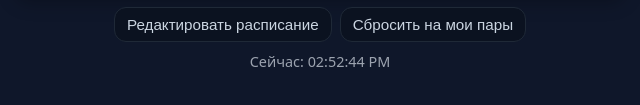
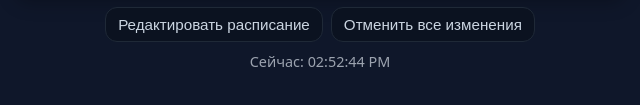
Before and after one commit to JusTaby/waiting_end, a plain HTML site: page index.html in a window 1280 px wide. Shown: the part 671-776 px from the top of the page, 320-960 px from the left. Drawn offline with Linux system fonts and the light colour scheme.

Commit message:
измененно название кнопки
с "сбросить на мои пары" на "отменить все изменения"

```diff
--- a/index.html
+++ b/index.html
@@ -34,7 +34,7 @@
 
     <div style="display:flex; gap:8px; justify-content:center; margin-top:10px">
       <button class="min" id="edit">Редактировать расписание</button>
-      <button class="min" id="reset">Сбросить на мои пары</button>
+      <button class="min" id="reset">Отменить все изменения</button>
     </div>
 
     <footer id="now"></footer>
```
